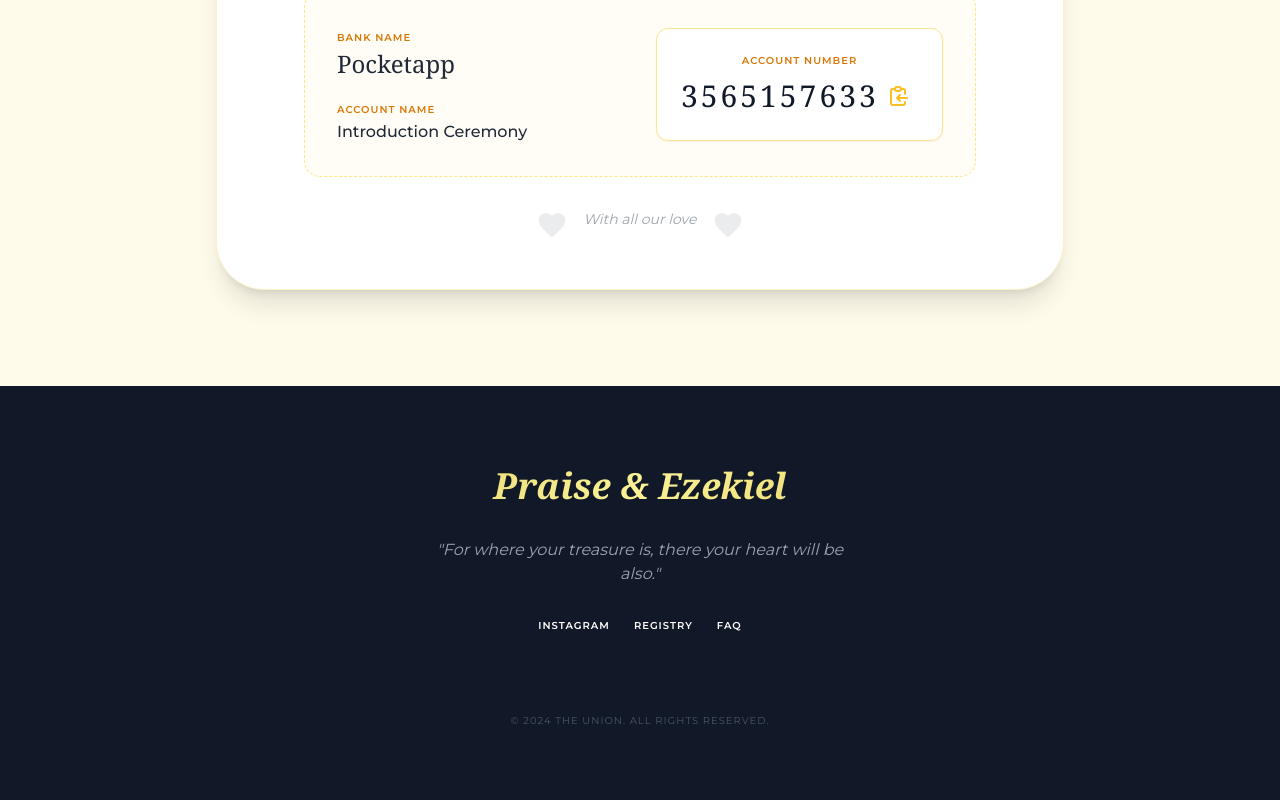
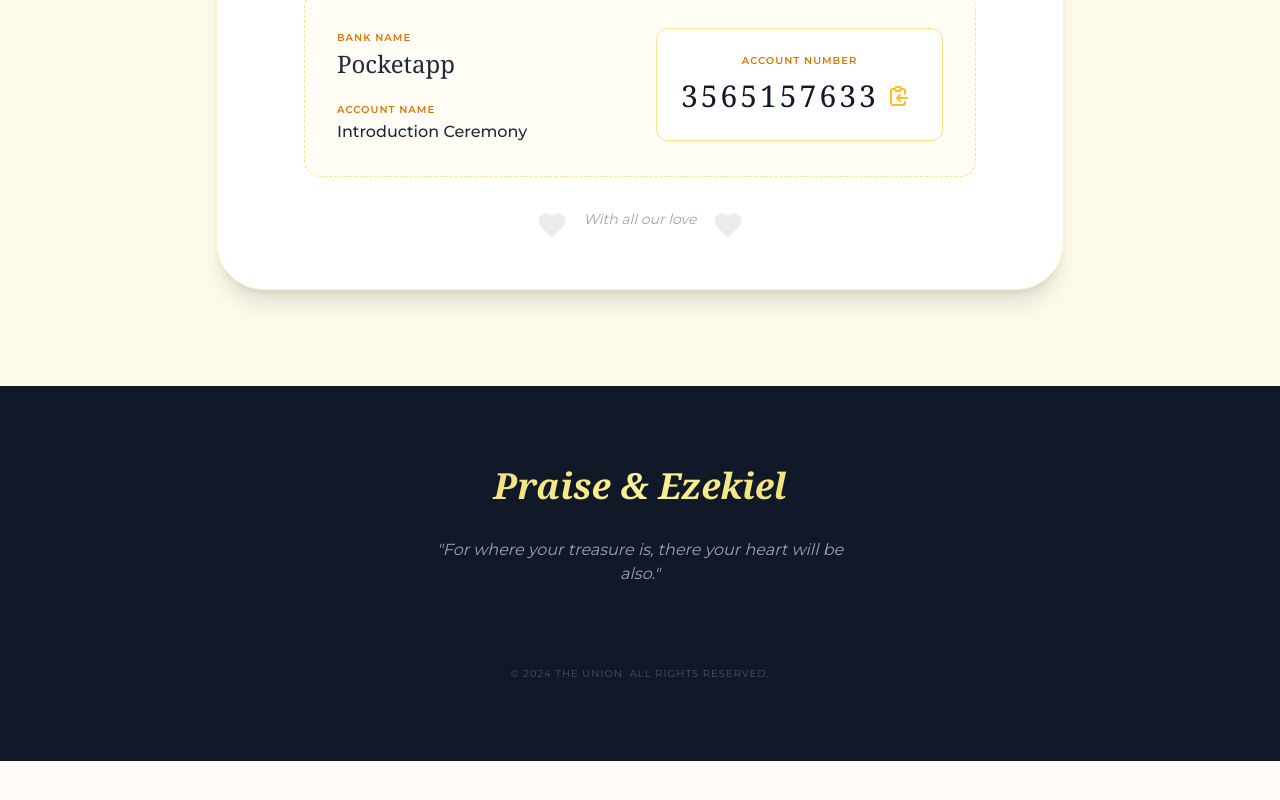
Before and after one commit to dahyorated/praiseandzikky, a React (Vite) app: page / in a window 1280 px wide. Shown: the part 7272-8072 px from the top of the page. After the commit the page ends 8033 px from the top, so only its background shows below. Built offline with nearby package versions, Linux system fonts and the light colour scheme; a web font is replaced by a local one.

Commit message:
update footer

```diff
--- a/App.tsx
+++ b/App.tsx
@@ -1,4 +1,3 @@
-
 import React, { useState, useEffect } from 'react';
 import Navbar from './components/Navbar';
 import EventSection from './components/EventSection';
@@ -116,13 +115,6 @@ const App: React.FC = () => {
           <p className="text-gray-400 max-w-md mx-auto italic">
             "For where your treasure is, there your heart will be also."
           </p>
-          <div className="flex justify-center space-x-6">
-            {['Instagram', 'Registry', 'FAQ'].map(item => (
-              <a key={item} href="#" className="text-[10px] uppercase tracking-widest font-bold hover:text-amber-500 transition-colors">
-                {item}
-              </a>
-            ))}
-          </div>
           <div className="pt-12 text-[10px] uppercase tracking-widest text-gray-600">
             © 2024 The Union. All rights reserved.
           </div>
```
